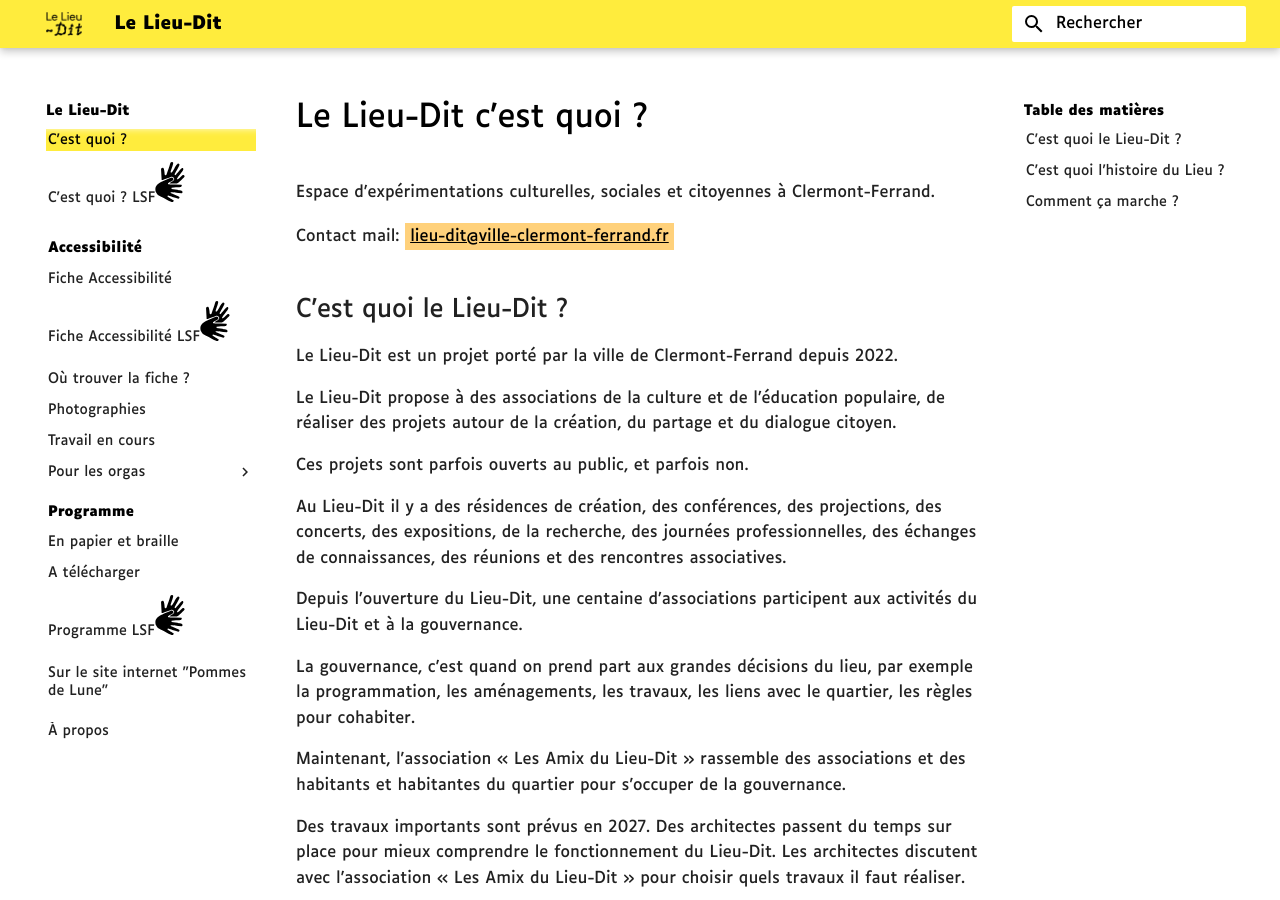
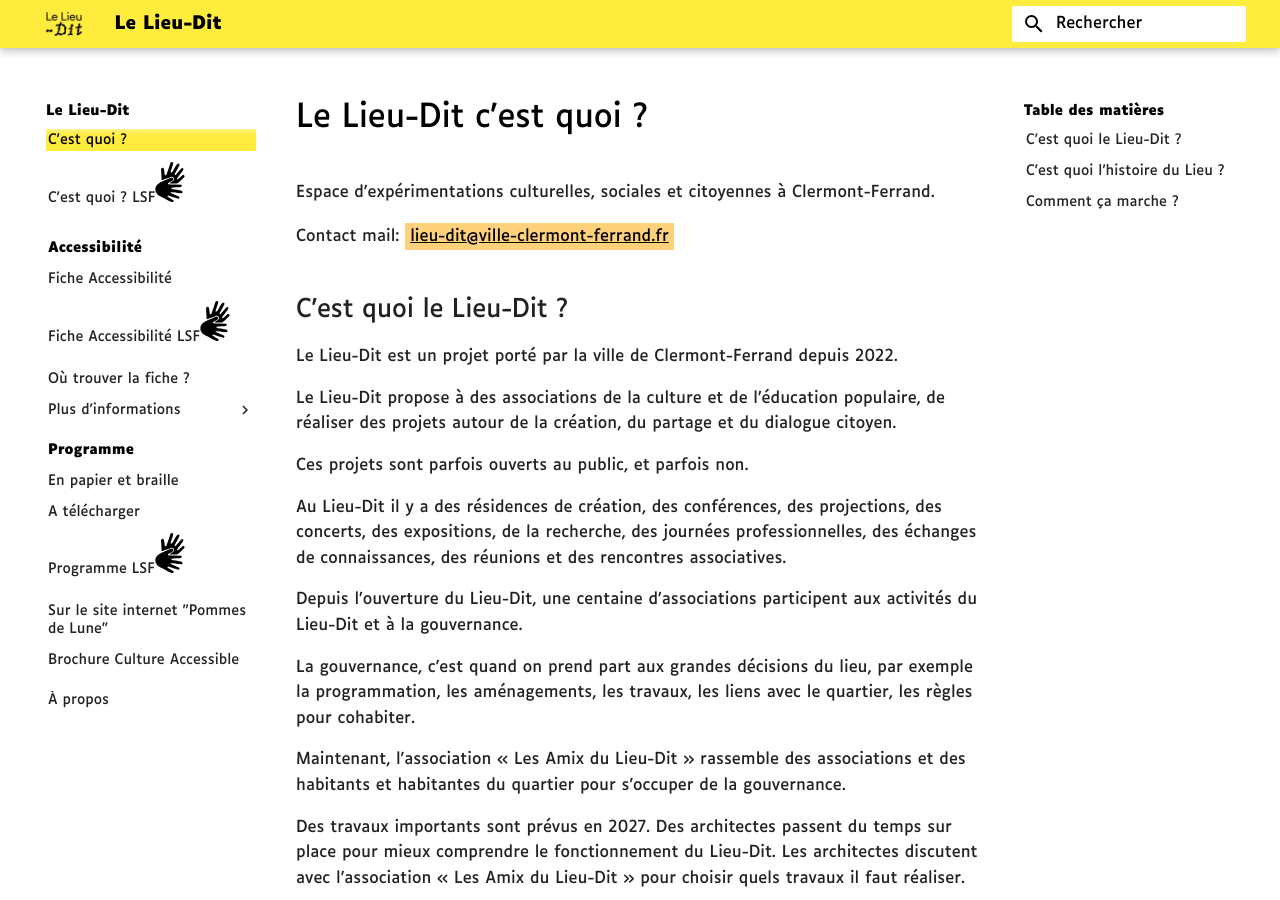
Before and after one commit to Lieu-Dit/web, an MkDocs documentation site: the page built from docs/index.md, in a window 1280 px wide and 900 px high. Built offline with MkDocs 1.6.1 and Material for MkDocs 9.7.7, drawn with Linux system fonts in a browser that asks for light colours.

Commit message:
add brochure access and simplify menu

```diff
--- a/mkdocs.yml
+++ b/mkdocs.yml
@@ -27,19 +27,20 @@
     - Fiche Accessibilité: access.md
     - <span class="lsf">Fiche Accessibilité LSF</span>: access-lsf.md
     - Où trouver la fiche ?: access-infos.md
-    - Photographies: photos.md
-    - Travail en cours: todo.md
-    - Pour les orgas:
-      - ressources.md
-      - Ressources:
-        - orgas/dispositifs.md
-        - orgas/accueillir-dv.md
-        - orgas/materiel.md
+    - Plus d'informations:
+      - Photographies: photos.md
+      - Travail en cours: todo.md
+      - Outils pour les orgas: ressources.md
+      # - Ressources:
+      - orgas/dispositifs.md
+      - orgas/accueillir-dv.md
+      - orgas/materiel.md
   - Programme:
     - En papier et braille: prog-infos.md
     - A télécharger: prog.md
     - <span class="lsf">Programme LSF</span>: prog-lsf.md
     - Sur le site internet "Pommes de Lune": https://pommesdelune.fr/place/2-le-lieu-dit
+    - Brochure Culture Accessible: culture-access.md
   - À propos: about.md
 
 #markdown_extensions:
```
Also changed, not shown: docs/culture-access.md (added, +11 -0 lines), 1 other file.
